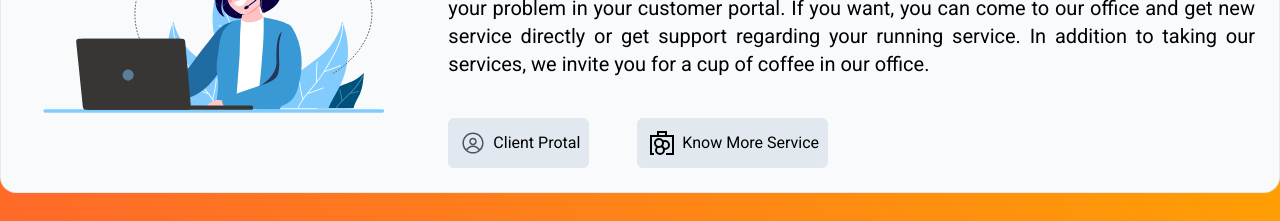
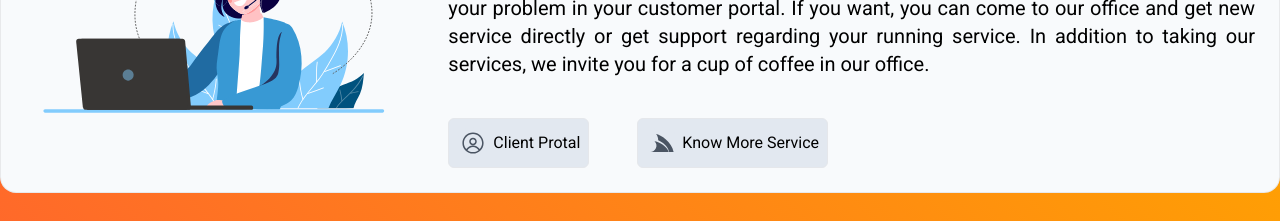
Before and after one commit to pothikit/hostfule-project, a React (Create React App) app: page / in a window 1280 px wide. Shown: the part 8400-8621 px from the top of the page. Built offline with nearby package versions, Linux system fonts and the light colour scheme; a web font is replaced by a local one.

Commit message:
messenger chat implemented

```diff
--- a/package.json
+++ b/package.json
@@ -17,6 +17,7 @@
     "react-helmet-async": "^2.0.4",
     "react-icons": "^4.10.1",
     "react-lottie": "^1.2.4",
+    "react-messenger-customer-chat": "^0.8.0",
     "react-rangeslider": "^2.2.0",
     "react-router-dom": "^6.14.2",
     "react-script": "^2.0.5",
--- a/src/App.js
+++ b/src/App.js
@@ -40,6 +40,7 @@ import ByTenGbps from "./components/byOptions/ByTenGbps";
 import { HelmetProvider } from "react-helmet-async";
 import ViewLocationMap from "./components/googleMap/ViewLocationMap";
 import ContactUs from "./components/contactUs/ContactUs";
+import { MessengerCustomerChat } from 'react-messenger-customer-chat';
 function App() {
   // for aos animation
   React.useEffect(() => {
@@ -47,6 +48,15 @@ function App() {
       duration: "2000"
     });
   }, [])
+
+  // eslint-disable-next-line valid-typeof
+  typeof window !== 'undefiend' && (
+    <MessengerCustomerChat
+      pageId="<PAGE_ID>"
+      appId="<APP_ID>"
+      htmlRef="chatContainer"
+    />
+  );
   return (
     <BrowserRouter>
       <ScrollToTop />
@@ -89,6 +99,8 @@ function App() {
           <Route path="/contact-us" element={<ContactUs />} />
           <Route path="*" element={<PageNotFound />} />
         </Routes>
+        <div id="chatContainer" className='fixed bottom-5 right-5'>
+        </div>
       </HelmetProvider>
       <Footer></Footer>
     </BrowserRouter>
--- a/src/components/footer/Footer.jsx
+++ b/src/components/footer/Footer.jsx
@@ -20,9 +20,9 @@ import { Controls, Player } from '@lottiefiles/react-lottie-player'
 import supportAnimation from "../../asstes/support.json"
 import { Link } from 'react-router-dom'
 import { FaEnvelope, FaLocationPin, FaPhone, FaWhatsapp, FaFacebookMessenger, } from 'react-icons/fa6'
-import { GrBusinessService } from "react-icons/gr";
+// import { GrBusinessService } from "react-icons/gr";
 
-
+import { FaServicestack } from "react-icons/fa";
 
 import { TiWorld } from "react-icons/ti";
 
@@ -50,7 +50,7 @@ function Footer() {
                                     <span className='text-gray-600 p-1 rounded-full bg-slate-200 group-hover:bg-slate-400 duration-300 group-hover:text-white text-2xl'><RxAvatar /></span><span className='group-hover:text-white duration-300'>Client Protal</span>
                                 </button>
                                 <a href='https://my.hostflu.com/index.php/store/shared-hosting' target='_blank' rel='noreferrer' className='flex items-center gap-1 p-2 border rounded-md hover:bg-slate-400 duration-300 group bg-slate-200'>
-                                    <span className='text-gray-600 bg-slate-200 p-1 rounded-full group-hover:bg-slate-400 duration-300 group-hover:text-white text-2xl'><GrBusinessService /></span><span className='group-hover:text-white duration-300'>Know More Service</span>
+                                    <span className='text-gray-600 bg-slate-200 p-1 rounded-full group-hover:bg-slate-400 duration-300 group-hover:text-white text-2xl'><FaServicestack /></span><span className='group-hover:text-white duration-300'>Know More Service</span>
                                 </a>
                                 {/* <button className='flex items-center gap-1 p-2 border rounded-md hover:bg-slate-400 duration-300 group bg-slate-200'>
                                     <span className='text-gray-600 p-1 rounded-full group-hover:bg-slate-400 bg-slate-200 duration-300 group-hover:text-white text-2xl'><RxAvatar /></span><span className='group-hover:text-white duration-300'>Dashboard Login</span>
--- a/src/components/home/Home.jsx
+++ b/src/components/home/Home.jsx
@@ -12,6 +12,7 @@ import Testimonial from '../aboutUs/Testimonila'
 import { Helmet } from 'react-helmet-async'
 
 function Home() {
+
     return (
         <>
             <Helmet>
@@ -27,6 +28,7 @@ function Home() {
                 <MapGlobal></MapGlobal>
                 <Faq></Faq>
                 <Testimonial></Testimonial>
+
             </main>
         </>
     )
```
Also changed, not shown: public/index.html (+11 -2 lines), 2 other files (tests, documents, lock files or other folders).
